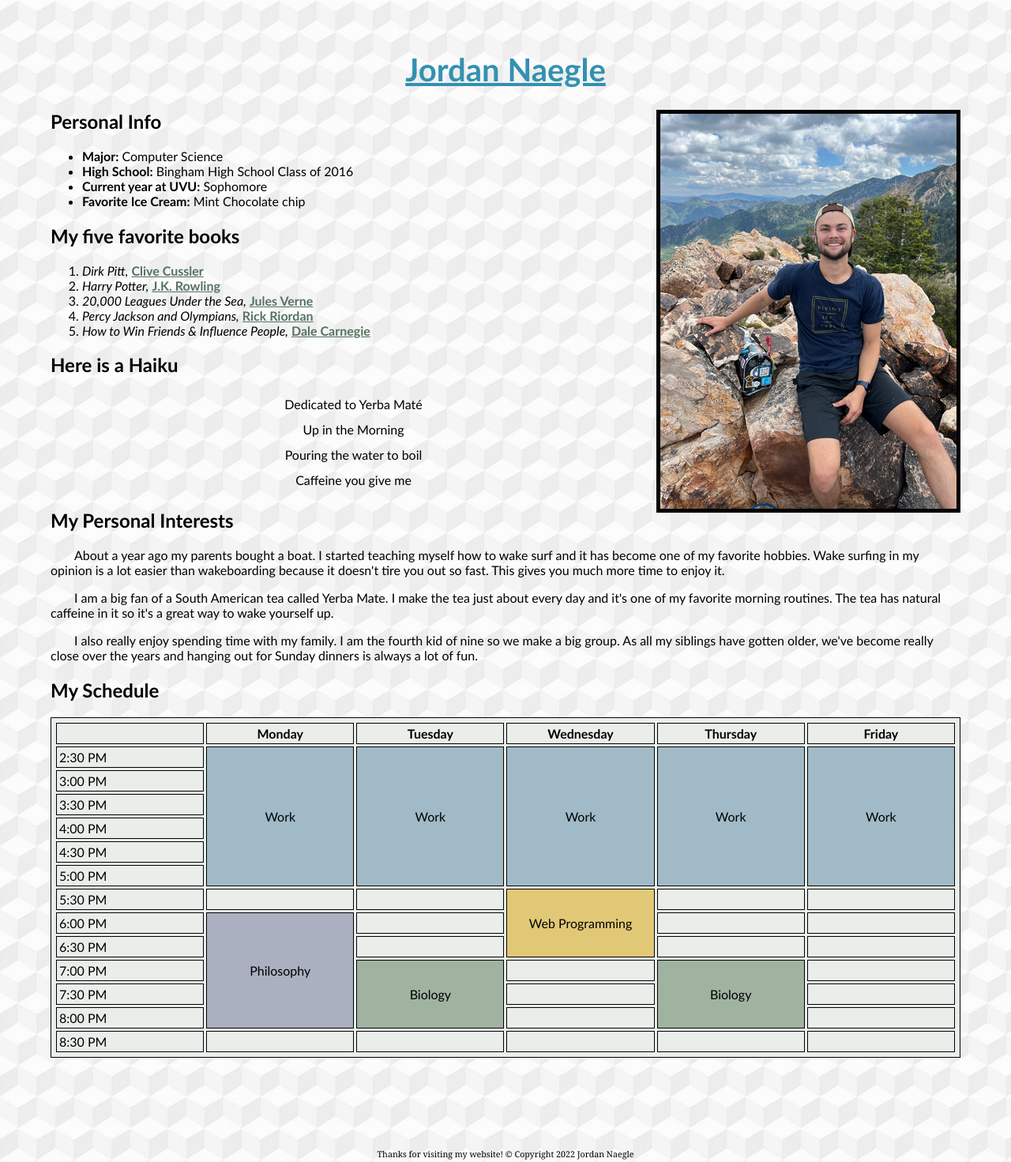
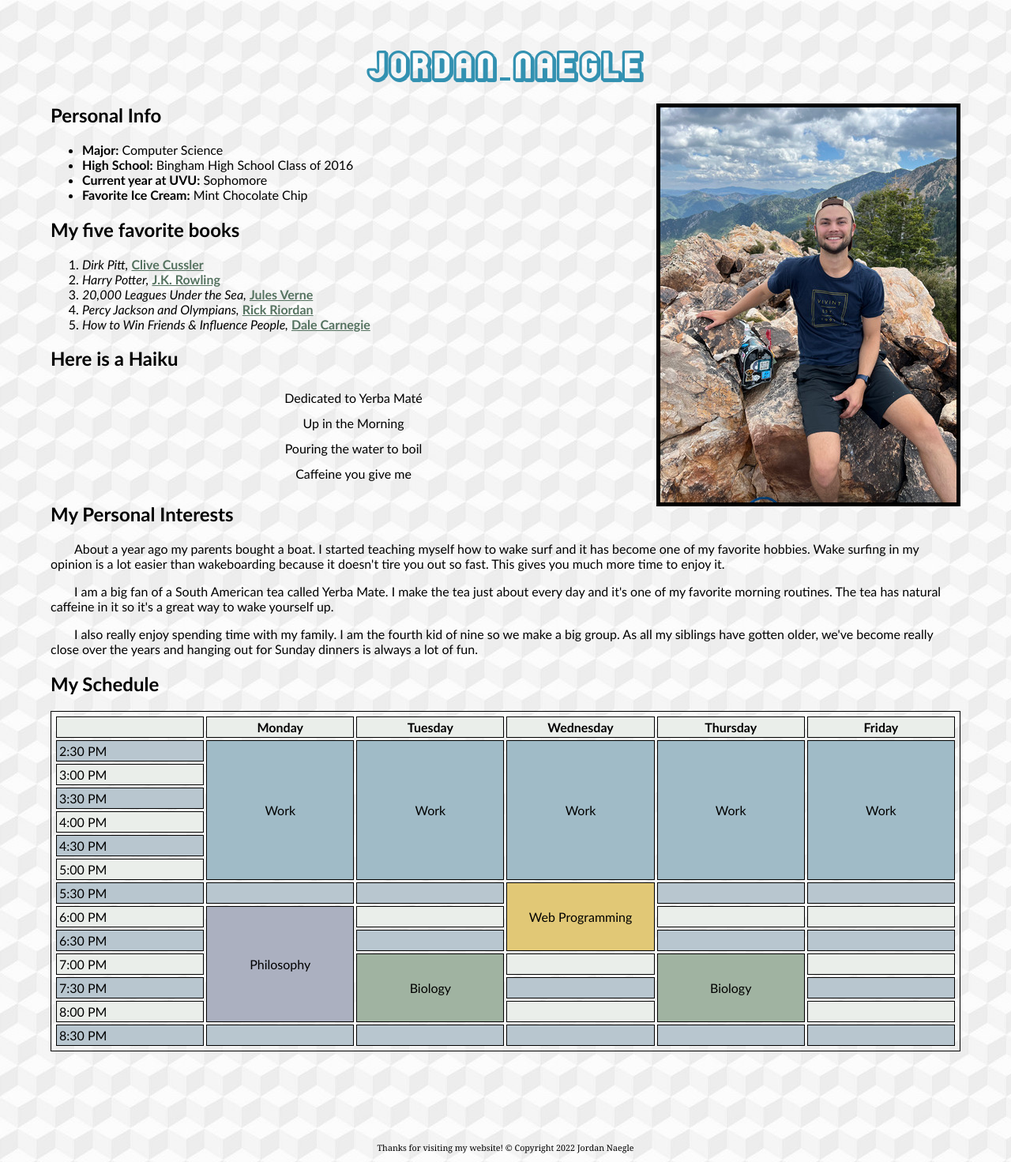
Before and after one commit to jordannaegle/About-Me, a plain HTML site: page index.html in a window 1280 px wide. Shown: the top 1471 px of the page at 79% size. Drawn offline with Linux system fonts and the light colour scheme.

Commit message:
addition of font, schedule colors, and fixed background.

```diff
--- a/index.html
+++ b/index.html
@@ -33,7 +33,7 @@ in a zero grade, a permanent record on file and possibly immediate failure of th
             <li><b>Major:</b> Computer Science</li>
             <li><b>High School:</b> Bingham High School Class of 2016</li>
             <li><b>Current year at UVU:</b> Sophomore</li>
-            <li><b>Favorite Ice Cream:</b> Mint Chocolate chip</li>
+            <li><b>Favorite Ice Cream:</b> Mint Chocolate Chip</li>
 
         </ul>
         <h2>My five favorite books</h2>
--- a/style.css
+++ b/style.css
@@ -23,7 +23,12 @@
         transform: rotate (0deg);
     }
 }
+@font-face {
+    font-family: myFirstFont;
+    src: url(RainyDays.ttf);
+  }
 .myName {
+    font-family: myFirstFont;
     z-index: 2;
     text-align: center;
     position: relative;
@@ -58,14 +63,17 @@ table, th, td {
     width: 100%;
     border-spacing: 3px;
     padding: 3px;
-    background-color: #eaeeea;
+
 
 }
+tr:nth-child(even) {background-color: #b8c6cf;}
+tr:nth-child(odd) {background-color: #eaeeea;}
 body {
 
     background-color: rgb(150, 172, 172);
     background-image: url("shape.jpeg");
     background-repeat: repeat;
+    background-attachment: fixed;
     font-family: 'Gill Sans', 'Gill Sans MT', Calibri, 'Trebuchet MS', sans-serif;
     font-size: 12pt;
     margin: 5%;
@@ -78,9 +86,7 @@ td.work {
     background-color: #a0bbc7;
     text-align: center;
 }
-td {
-    background-color: #eaeeea;
-}
+
 td.programming {
     background-color: #e1c876;
     text-align: center;
```
Also changed, not shown: RainyDays.ttf (added).
